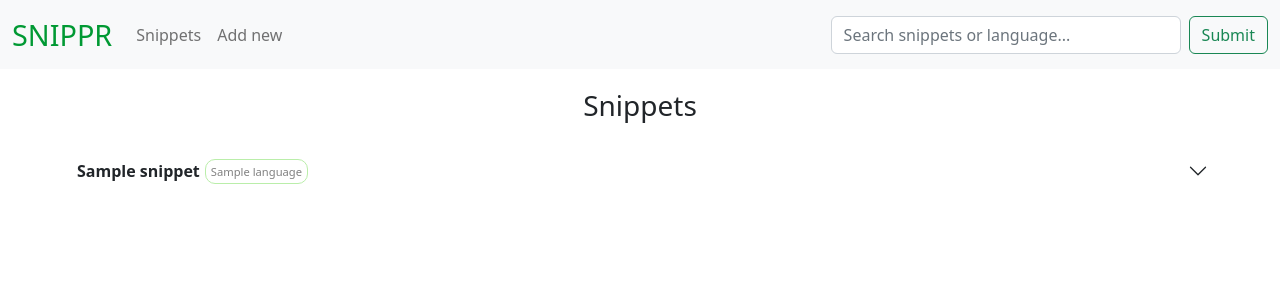
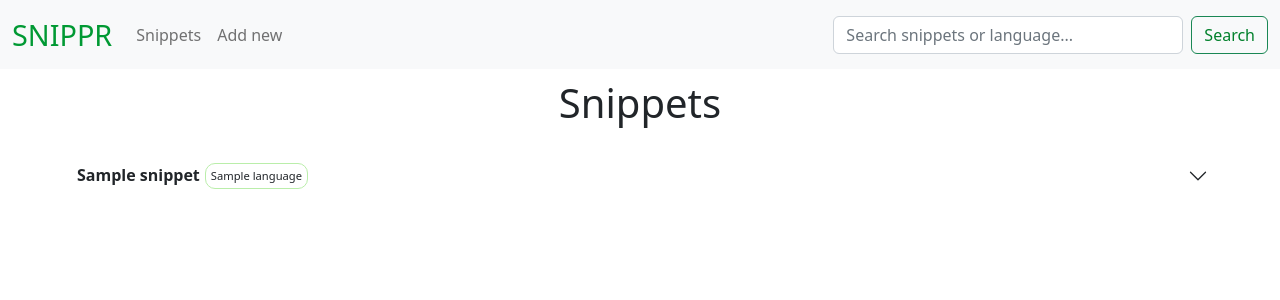
Before and after one commit to alinivan-solirius/snippr, a Django app: page / in a window 1280 px wide. Shown: the top 300 px of the page. Run offline with Django 4.2, Linux system fonts and the light colour scheme; tables that the repository leaves empty hold one stand-in row (values such as "Sample post"); data that the repository does not hold is empty.

Commit message:
SNIP-33 Performed accesibility checks

```diff
--- a/snippets/templates/base.html
+++ b/snippets/templates/base.html
@@ -3,7 +3,7 @@
   <head>
     <meta charset="utf-8">
     <meta name="viewport" content="width=device-width, initial-scale=1">
-    <title>Bootstrap demo</title>
+    <title>Snippr</title>
     <link href="https://cdn.jsdelivr.net/npm/bootstrap@5.2.2/dist/css/bootstrap.min.css" rel="stylesheet" integrity="sha384-Zenh87qX5JnK2Jl0vWa8Ck2rdkQ2Bzep5IDxbcnCeuOxjzrPF/et3URy9Bv1WTRi" crossorigin="anonymous">
     <script src="https://cdn.jsdelivr.net/npm/bootstrap@5.2.2/dist/js/bootstrap.bundle.min.js" integrity="sha384-OERcA2EqjJCMA+/3y+gxIOqMEjwtxJY7qPCqsdltbNJuaOe923+mo//f6V8Qbsw3" crossorigin="anonymous"></script>
     <script src="https://cdn.jsdelivr.net/npm/@popperjs/core@2.11.6/dist/umd/popper.min.js" integrity="sha384-oBqDVmMz9ATKxIep9tiCxS/Z9fNfEXiDAYTujMAeBAsjFuCZSmKbSSUnQlmh/jp3" crossorigin="anonymous"></script>
@@ -30,7 +30,7 @@
               <form action="{% url 'snippets:search' %}" method="GET" value="{{request.GET.q}}" class="d-flex" role="search" style="text-align: center;">
                         {% csrf_token %}
             <input class="form-control me-2" type="search" name='q' value="{{request.GET.q}}"  placeholder="Search snippets or language..." aria-label="Search" style="min-width:350px;" >
-            <input class="btn btn-outline-success" type="submit" ></input>
+            <input class="btn btn-outline-success" style="color: #00802b" type="submit" value="Search"/>
           </form>
 
         </div>
--- a/snippets/templates/delete_snippet.html
+++ b/snippets/templates/delete_snippet.html
@@ -3,7 +3,7 @@
 {% load filters %}
  <section>
    <div class="container-md" style="max-width: 800px; text-align:center">
-      <h3 style="padding:20px;">Delete snippet</h3>
+      <h1 style="padding:20px;">Delete snippet</h1>
        <h6>Are you sure you want to delete this snippet?</h6>
       <form action="{% url 'snippets:home' %}" method="GET" style="display:block;">
 
--- a/snippets/templates/edit_snippet.html
+++ b/snippets/templates/edit_snippet.html
@@ -3,7 +3,7 @@
 {% load filters %}
  <section>
    <div class="container-md" style="max-width: 800px; text-align:center">
-      <h3 style="padding:20px;">Edit snippet</h3>
+      <h1 style="padding:20px;">Edit snippet</h1>
       <form method="POST" style="display:block;">
 
           {% csrf_token %}
--- a/snippets/templates/home.html
+++ b/snippets/templates/home.html
@@ -1,12 +1,9 @@
 {% extends 'base.html' %}
 
 {% block content %}
-
-<main style="padding:10px;">
-
     <section>
     <div class="container-md" style="max-width: 1200px; text-align:center;">
-    <h3 style="padding:10px;">Snippets</h3>
+    <h1 style="padding:10px;">Snippets</h1>
        <div class="accordion accordion-flush" id="snippets_list" >
 
         {% for snip in snippets %}
@@ -14,7 +11,7 @@
           <div class="accordion-item">
             <h2 class="accordion-header" id="flush-heading-{{ snip.id }}">
               <button class="accordion-button collapsed" type="button" data-bs-toggle="collapse" data-bs-target="#flush-collapse-{{ snip.id }}" aria-expanded="false" aria-controls="flush-collapse-{{ snip.id }}">
-                <strong style="padding:5px"> {{ snip.title }} </strong> <span style="padding: 5px; color: gray; border-color:#baeeaa; border: 1px solid #baeeaa; border-radius:10px; font-size: 0.7rem">{{ snip.language.title }}</span>
+                <strong style="padding:5px"> {{ snip.title }} </strong> <span style="padding: 5px; color: dark-gray; border-color:#baeeaa; border: 1px solid #baeeaa; border-radius:10px; font-size: 0.7rem">{{ snip.language.title }}</span>
               </button>
             </h2>
             <div id="flush-collapse-{{ snip.id }}" class="accordion-collapse collapse" aria-labelledby="flush-heading-{{ snip.id }}" data-bs-parent="#snippets_list">
@@ -33,7 +30,4 @@
         </div>
       </div>
       </section>
-
-  </main>
-
 {% endblock %}
--- a/snippets/templates/new_snippet.html
+++ b/snippets/templates/new_snippet.html
@@ -3,7 +3,7 @@
 {% load filters %}
  <section>
    <div class="container-md" style="max-width: 800px; text-align:center">
-      <h3 style="padding:20px;">Add new snippet</h3>
+      <h1 style="padding:20px;">Add new snippet</h1>
       <form method="POST" style="display:block;">
 
           {% csrf_token %}
```
Also changed, not shown: snippets/templates/sdfwef.html (deleted, +0 -39 lines).
